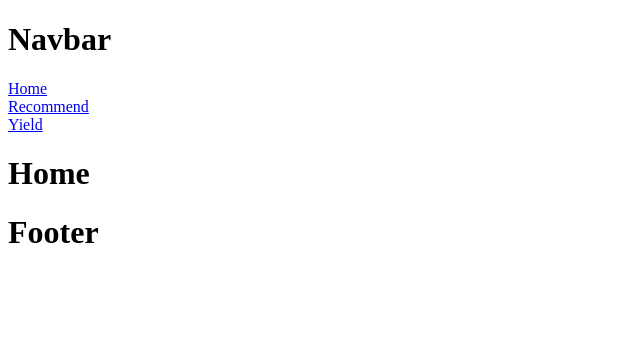
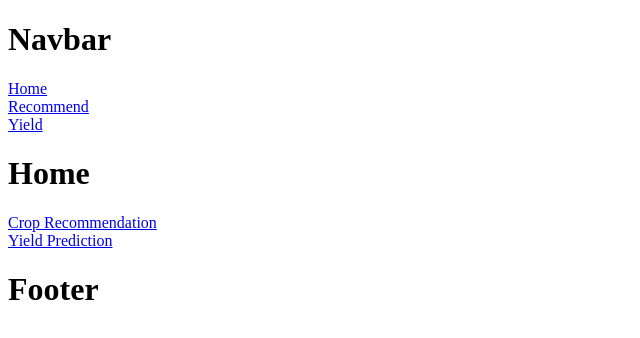
Before and after one commit to nikhilsourav/cropify-client, a React (Create React App) app: page / in a window 1280 px wide. Shown: the top 338 px of the page, without its empty margins (0-640 px from the left). Built offline with nearby package versions, Linux system fonts and the light colour scheme.

Commit message:
Added form component, Added links to Home

```diff
--- /dev/null
+++ b/src/Components/PredictionForm/PredictionForm.js
@@ -0,0 +1,5 @@
+const PredictionForm = () => {
+  return <div>Prediction Form</div>;
+};
+
+export default PredictionForm;
--- /dev/null
+++ b/src/Components/RecommendationForm/RecommendationForm.js
@@ -0,0 +1,5 @@
+const RecommendationForm = () => {
+  return <div>RecommendationForm</div>;
+};
+
+export default RecommendationForm;
--- a/src/Pages/Home/Home.js
+++ b/src/Pages/Home/Home.js
@@ -4,6 +4,7 @@
  *
  *******************************************************************/
 import { motion } from 'framer-motion';
+import { Link } from 'react-router-dom';
 
 /*******************************************************************
  *
@@ -19,6 +20,10 @@ const Home = () => {
       transition={{ duration: 0.35 }}
     >
       <h1>Home</h1>
+      <Link to='/crop-recommendation'>Crop Recommendation</Link>
+      <br />
+      <Link to='/yield-prediction'>Yield Prediction</Link>
+      <br />
     </motion.div>
   );
 };
--- a/src/Pages/Predict/Predict.js
+++ b/src/Pages/Predict/Predict.js
@@ -1,3 +1,10 @@
+/*******************************************************************
+ *
+ * Import Components
+ *
+ *******************************************************************/
+import PredictionForm from '../../Components/PredictionForm/PredictionForm';
+
 /*******************************************************************
  *
  * Import Utilities
@@ -19,6 +26,7 @@ const Predict = () => {
       transition={{ duration: 0.35 }}
     >
       <h1>Predict</h1>
+      <PredictionForm />
     </motion.div>
   );
 };
--- a/src/Pages/Recommend/Recommend.js
+++ b/src/Pages/Recommend/Recommend.js
@@ -1,3 +1,10 @@
+/*******************************************************************
+ *
+ * Import Components
+ *
+ *******************************************************************/
+import RecommendationForm from '../../Components/RecommendationForm/RecommendationForm';
+
 /*******************************************************************
  *
  * Import Utilities
@@ -19,6 +26,7 @@ const Recommend = () => {
       transition={{ duration: 0.35 }}
     >
       <h1>Recommend</h1>
+      <RecommendationForm />
     </motion.div>
   );
 };
```
